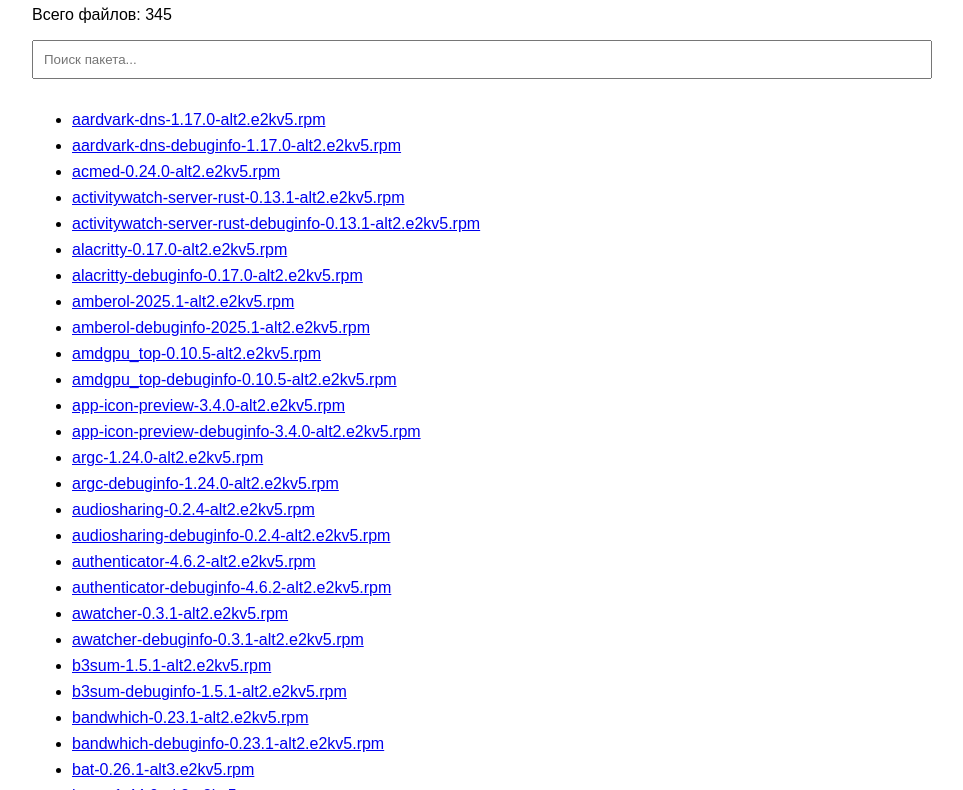
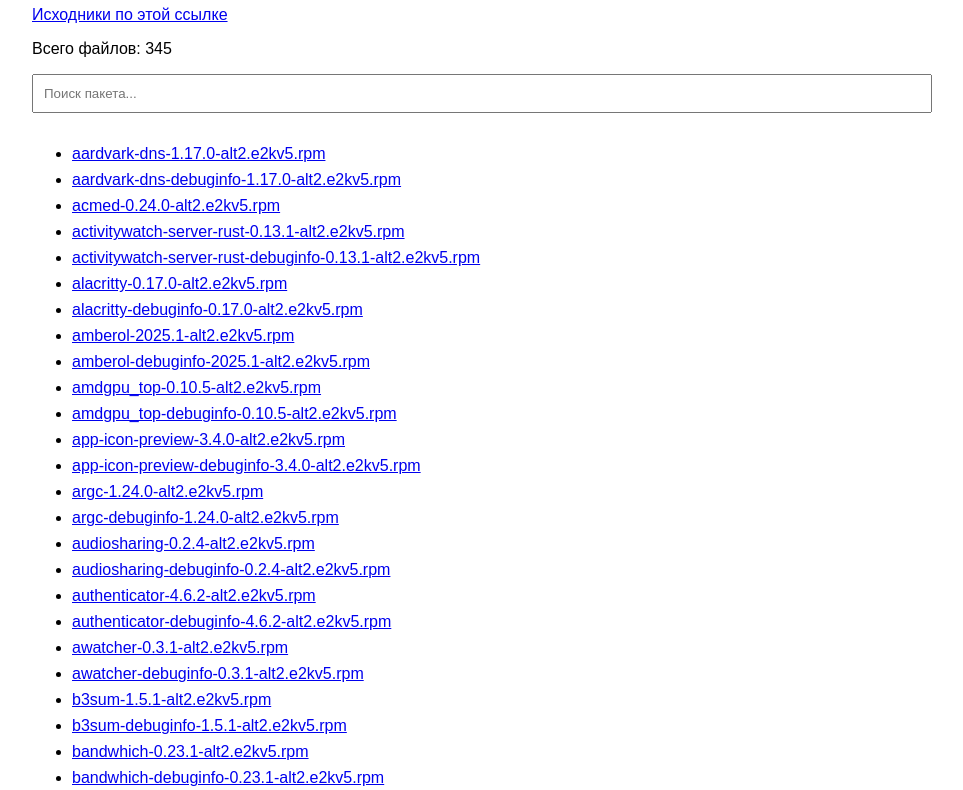
Before and after one commit to sanua356/alt-e2k-ports, a plain HTML site: page index.html in a window 1280 px wide. Shown: the part 82-872 px from the top of the page, without its empty margins (158-1121 px from the left). Drawn offline with Linux system fonts and the light colour scheme.

Commit message:
add cross links

```diff
--- a/index.html
+++ b/index.html
@@ -14,6 +14,7 @@
 </head>
 <body>
 <h1>Портированные v5+ пакеты</h1>
+<a href="https://sanua356.github.io/alt-e2k-ports/sources.html">Исходники по этой ссылке</a>
 <p>Всего файлов: 345</p>
 <input id="search" placeholder="Поиск пакета...">
 <ul id="files">
```
Also changed, not shown: sources.html (+1 -0 lines).
